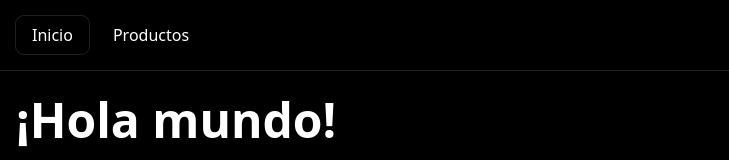
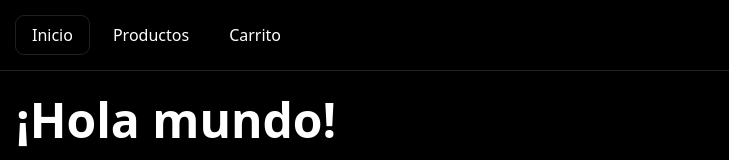
Before and after one commit to edard3v/netbutik, a React (Vite) app: page / in a window 1280 px wide. Shown: the top 160 px of the page, without its empty margins (0-729 px from the left). Built offline with nearby package versions, Linux system fonts and the light colour scheme.

Commit message:
INIT CARt

```diff
--- /dev/null
+++ b/src/pages/Cart/Cart.tsx
@@ -0,0 +1,12 @@
+import Layout from "@layouts/Layout/Layout";
+import { CART } from "./path";
+
+export default function Cart() {
+  return (
+    <Layout title={CART.display}>
+      <main>
+        <h1>Carrito</h1>
+      </main>
+    </Layout>
+  );
+}
--- /dev/null
+++ b/src/pages/Cart/path.tsx
@@ -0,0 +1,9 @@
+import Cart from "./Cart";
+
+export const CART = {
+  id: crypto.randomUUID(),
+  path: "carrito",
+  to: "/carrito",
+  display: "Carrito",
+  element: <Cart />,
+};
--- a/src/router/router.tsx
+++ b/src/router/router.tsx
@@ -1,4 +1,5 @@
 import A04 from "@pages/404/404";
+import { CART } from "@pages/Cart/path";
 import { HOME } from "@pages/Home/path";
 import { PRODUCT_DETAILS } from "@pages/ProductDetails/path";
 import { PRODUCTS } from "@pages/Products/path";
@@ -9,8 +10,8 @@ export const router = createBrowserRouter([
     path: "/",
     element: <Outlet />,
     errorElement: <A04 />,
-    children: [HOME, PRODUCTS, PRODUCT_DETAILS],
+    children: [HOME, PRODUCTS, PRODUCT_DETAILS, CART],
   },
 ]);
 
-export const NAVIGATION_PAGES = [HOME, PRODUCTS];
+export const NAVIGATION_PAGES = [HOME, PRODUCTS, CART];
```
